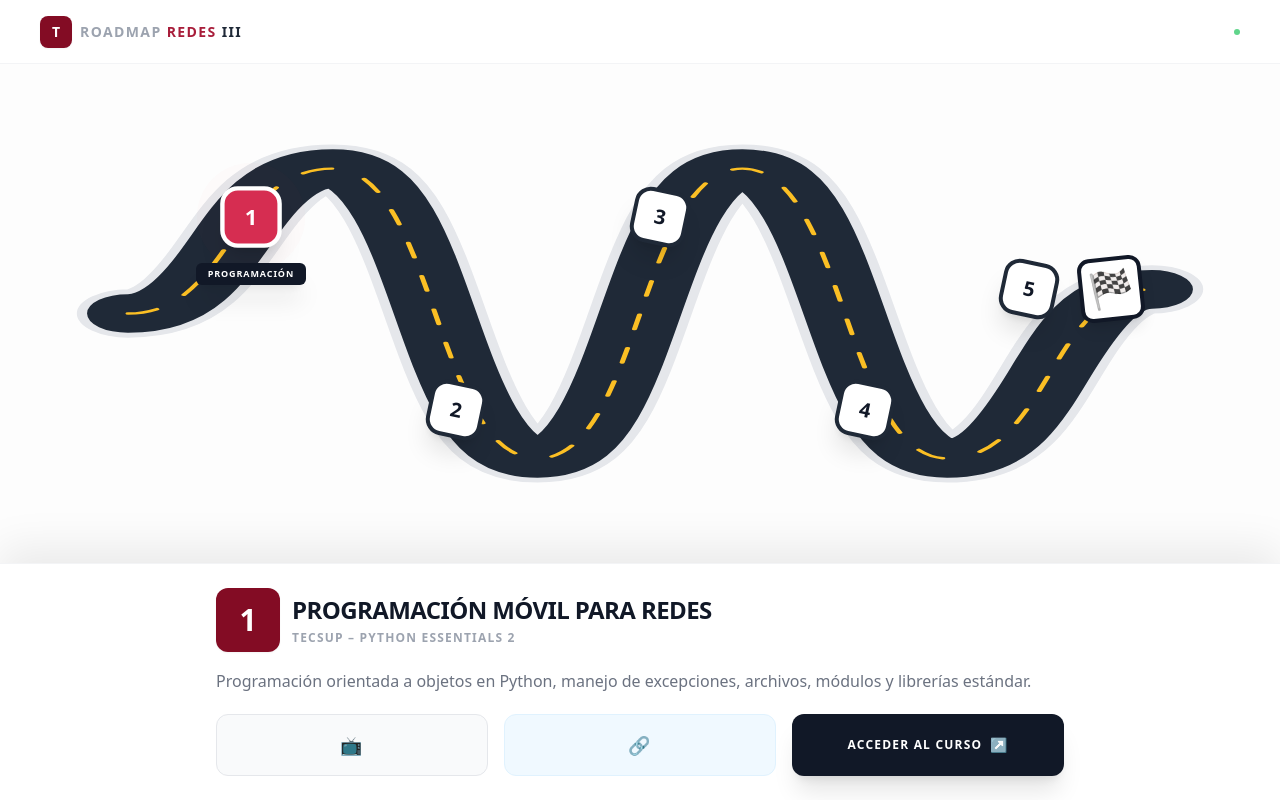
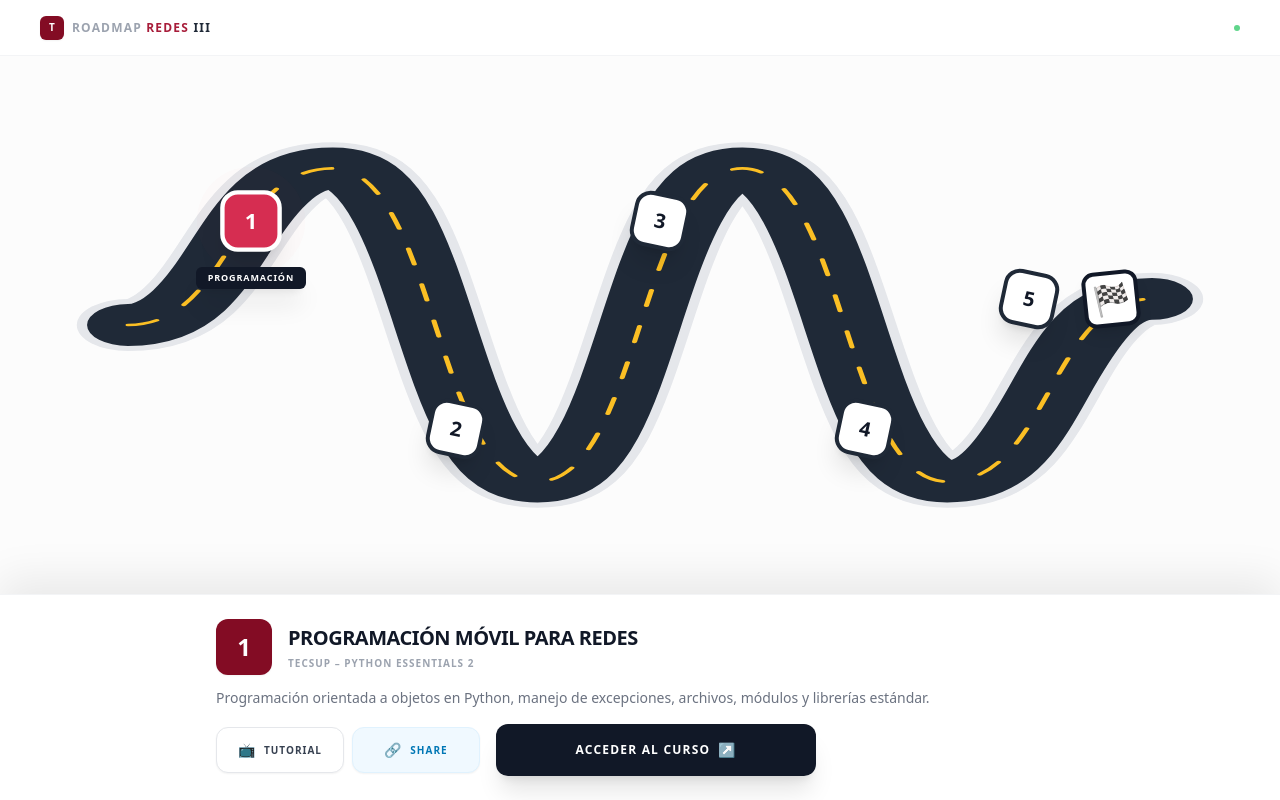
Before and after one commit to madelein-milagros/Ciclo-3---Redes, a React (Vite) app: page / in a window 1280 px wide. Built offline with nearby package versions, Linux system fonts and the light colour scheme.

Commit message:
feat: Improve roadmap UI and content
Update colors, course descriptions, and final mission details. Refactor component rendering for clarity and performance.

```diff
--- a/App.tsx
+++ b/App.tsx
@@ -1,6 +1,6 @@
 
 import React, { useState, useMemo, useEffect } from 'react';
-import { COURSES, CICLO_CHECKPOINT, COLORS } from './constants';
+import { COURSES, FINAL_MISSION, COLORS } from './constants';
 import CourseNode from './components/CourseNode';
 
 const App: React.FC = () => {
@@ -21,7 +21,6 @@ const App: React.FC = () => {
 
   const shareOnLinkedIn = () => {
     const careerTag = "Administración de Redes y Comunicaciones";
-    // Lógica para compartir en LinkedIn con formato solicitado
     const text = encodeURIComponent(`¡Módulo "${activeCourse.title}" completado en @Tecsup! 🚀 #${careerTag.replace(/\s+/g, '')} #Redes #Ciclo3`);
     const url = `https://www.linkedin.com/feed/?shareActive=true&text=${text}`;
     window.open(url, '_blank');
@@ -38,14 +37,14 @@ const App: React.FC = () => {
   const roadPath = "M 0 50 C 10 50, 10 20, 20 20 S 30 80, 40 80 S 50 20, 60 20 S 70 80, 80 80 S 90 45, 100 45";
 
   return (
-    <div className="h-screen bg-[#fcfcfc] overflow-hidden flex flex-col font-sans select-none text-gray-900">
+    <div className="h-screen bg-[#fafafa] overflow-hidden flex flex-col font-sans select-none text-gray-900">
       {/* Header Compacto */}
-      <header className="h-12 md:h-16 shrink-0 px-4 md:px-10 flex justify-between items-center bg-white border-b border-gray-100 z-40">
+      <header className="h-12 md:h-14 shrink-0 px-4 md:px-10 flex justify-between items-center bg-white border-b border-gray-100 z-40">
         <div className="flex items-center gap-2">
-          <div className="w-6 h-6 md:w-8 md:h-8 bg-[#830c24] rounded md:rounded-lg flex items-center justify-center shadow-sm">
-            <span className="text-white font-black text-[10px] md:text-sm">T</span>
+          <div className="w-6 h-6 bg-[#830c24] rounded-md flex items-center justify-center shadow-sm">
+            <span className="text-white font-black text-[10px]">T</span>
           </div>
-          <h1 className="text-[10px] md:text-sm font-black tracking-widest uppercase text-gray-400">
+          <h1 className="text-[10px] md:text-xs font-black tracking-widest uppercase text-gray-400">
             Roadmap <span className="text-[#a81d3a]">Redes</span> <span className="text-gray-800">III</span>
           </h1>
         </div>
@@ -54,8 +53,8 @@ const App: React.FC = () => {
         </div>
       </header>
 
-      {/* Área del Mapa */}
-      <main className="flex-grow relative flex items-center justify-center p-2 overflow-hidden bg-white/50">
+      {/* Área del Mapa Interactivo */}
+      <main className="flex-grow relative flex items-center justify-center p-2 overflow-hidden bg-white/30">
         <div className="absolute inset-0 opacity-[0.02] pointer-events-none"
              style={{ backgroundImage: 'radial-gradient(#000 0.5px, transparent 0.5px)', backgroundSize: '24px 24px' }}></div>
 
@@ -81,49 +80,54 @@ const App: React.FC = () => {
             style={{ left: '96%', top: '45%', transform: 'translate(-50%, -50%)' }}
             onClick={() => setShowFinalModal(true)}
           >
-            <div className="w-10 h-10 md:w-16 md:h-16 bg-white border-4 border-gray-900 rounded-xl flex items-center justify-center shadow-lg transform -rotate-6 transition-transform hover:rotate-0 hover:scale-110">
-              <span className="text-xl md:text-4xl">🏁</span>
+            <div className="w-10 h-10 md:w-14 md:h-14 bg-white border-4 border-gray-900 rounded-xl flex items-center justify-center shadow-lg transform -rotate-6 transition-transform hover:rotate-0 hover:scale-110">
+              <span className="text-xl md:text-3xl">🏁</span>
             </div>
           </div>
         </div>
       </main>
 
-      {/* Footer Optimizada: Diseño que "sube" la información para que sea visible en móviles */}
+      {/* Footer Optimizada */}
       <footer className="bg-white border-t border-gray-100 shadow-[0_-15px_40px_rgba(0,0,0,0.08)] z-50 shrink-0 pb-safe">
-        <div className="max-w-4xl mx-auto p-4 md:p-6 flex flex-col gap-3 md:gap-4">
+        <div className="max-w-4xl mx-auto p-4 md:p-6 flex flex-col gap-3">
 
-          <div className="flex gap-3 items-center">
-            <div className="shrink-0 w-10 h-10 md:w-16 md:h-16 bg-[#830c24] text-white rounded-xl flex items-center justify-center font-black text-lg md:text-3xl shadow-sm">
+          <div className="flex gap-4 items-center">
+            <div className="shrink-0 w-10 h-10 md:w-14 md:h-14 bg-[#830c24] text-white rounded-xl flex items-center justify-center font-black text-lg md:text-2xl shadow-sm">
               {activeCourse.id}
             </div>
             <div className="min-w-0 flex-grow">
-              <h2 className="text-sm md:text-2xl font-black text-gray-900 leading-none truncate uppercase tracking-tight">{activeCourse.title}</h2>
-              <p className="text-[8px] md:text-xs font-bold uppercase tracking-widest text-gray-400 truncate mt-1">{activeCourse.officialName}</p>
+              <h2 className="text-sm md:text-xl font-black text-gray-900 leading-none truncate uppercase tracking-tight">{activeCourse.title}</h2>
+              <p className="text-[8px] md:text-[10px] font-bold uppercase tracking-widest text-gray-400 truncate mt-1">{activeCourse.officialName}</p>
             </div>
           </div>
 
-          <p className="text-gray-500 text-[11px] md:text-base font-medium leading-tight md:leading-relaxed line-clamp-2 md:line-clamp-none">
+          <p className="text-gray-500 text-[11px] md:text-sm font-medium leading-tight md:leading-normal line-clamp-2">
             {activeCourse.description}
           </p>
 
-          <div className="grid grid-cols-4 md:grid-cols-3 gap-2 md:gap-4 mt-1">
-            <button
-              onClick={() => alert("Próximamente...")}
-              className="col-span-1 py-3 md:py-4 bg-gray-50 text-gray-700 rounded-xl font-bold text-[10px] md:text-xs uppercase tracking-widest border border-gray-200 flex items-center justify-center transition-all hover:bg-gray-100"
-            >
-              <span className="text-sm md:text-lg">📺</span>
-            </button>
-            <button
-              onClick={shareOnLinkedIn}
-              className="col-span-1 py-3 md:py-4 bg-[#f0f9ff] text-[#0077b5] rounded-xl font-bold text-[10px] md:text-xs uppercase tracking-widest border border-[#e0f2fe] flex items-center justify-center transition-all hover:bg-[#e0f2fe]"
-            >
-              <span className="text-sm md:text-lg">🔗</span>
-            </button>
+          {/* Botonera: Con max-w para que en laptop no se estire excesivamente */}
+          <div className="flex flex-col sm:flex-row gap-2 md:gap-4 mt-1 items-stretch sm:items-center max-w-full">
+            <div className="flex gap-2 w-full sm:w-auto">
+              <a
+                href="https://youtu.be/dQw4w9WgXcQ?si=YHkLxdTjHQ-IzVrd"
+                target="_blank"
+                rel="noopener noreferrer"
+                className="flex-1 sm:w-32 py-3 bg-white text-gray-700 rounded-xl font-bold text-[10px] uppercase tracking-widest border border-gray-200 flex items-center justify-center gap-2 hover:bg-gray-50 transition-colors shadow-sm"
+              >
+                <span className="text-sm">📺</span> <span className="hidden sm:inline">Tutorial</span>
+              </a>
+              <button
+                onClick={shareOnLinkedIn}
+                className="flex-1 sm:w-32 py-3 bg-[#f0f9ff] text-[#0077b5] rounded-xl font-bold text-[10px] uppercase tracking-widest border border-[#e0f2fe] flex items-center justify-center gap-2 hover:bg-[#e0f2fe] transition-colors shadow-sm"
+              >
+                <span className="text-sm">🔗</span> <span className="hidden sm:inline">Share</span>
+              </button>
+            </div>
             <a
               href={activeCourse.links[0].url}
               target="_blank"
               rel="noopener noreferrer"
-              className="col-span-2 md:col-span-1 py-3 md:py-4 bg-gray-900 text-white rounded-xl font-black text-[10px] md:text-xs uppercase tracking-widest shadow-xl flex items-center justify-center gap-2 hover:bg-black transition-all transform hover:-translate-y-1 active:scale-95"
+              className="w-full sm:max-w-xs py-3 md:py-4 bg-gray-900 text-white rounded-xl font-black text-[10px] md:text-xs uppercase tracking-widest shadow-xl flex items-center justify-center gap-2 hover:bg-black transition-all transform hover:-translate-y-1 active:scale-95"
             >
               Acceder al Curso <span className="text-xs md:text-sm">↗</span>
             </a>
@@ -131,24 +135,24 @@ const App: React.FC = () => {
         </div>
       </footer>
 
-      {/* Modal Desafío Final */}
+      {/* Modal Misión Final */}
       {showFinalModal && (
         <div className="fixed inset-0 z-[100] flex items-end sm:items-center justify-center">
           <div className="absolute inset-0 bg-gray-900/70 backdrop-blur-[4px]" onClick={() => setShowFinalModal(false)}></div>
           <div className="relative bg-white w-full max-w-md rounded-t-3xl sm:rounded-3xl shadow-2xl overflow-hidden animate-slide-up sm:m-4">
-            <div className="bg-[#830c24] p-5 md:p-8 text-center text-white">
-               <div className="w-16 h-16 bg-white/10 rounded-full flex items-center justify-center mx-auto mb-4 border border-white/20">
-                  <span className="text-4xl">🏆</span>
+            <div className="bg-[#830c24] p-6 text-center text-white">
+               <div className="w-14 h-14 bg-white/10 rounded-full flex items-center justify-center mx-auto mb-4 border border-white/20">
+                  <span className="text-3xl">🏆</span>
                </div>
-               <h3 className="text-xl md:text-2xl font-black uppercase tracking-tight">{CICLO_CHECKPOINT.title}</h3>
+               <h3 className="text-lg md:text-xl font-black uppercase tracking-tight">{FINAL_MISSION.title}</h3>
             </div>
-            <div className="p-6 md:p-10">
-               <p className="text-gray-700 text-sm md:text-lg font-bold text-center leading-relaxed mb-8 italic bg-gray-50 p-6 rounded-2xl border border-gray-100 shadow-inner">
-                 "{CICLO_CHECKPOINT.content}"
+            <div className="p-6 md:p-8">
+               <p className="text-gray-700 text-sm md:text-base font-bold text-center leading-relaxed mb-6 italic bg-gray-50 p-6 rounded-2xl border border-gray-100">
+                 "{FINAL_MISSION.content}"
                </p>
                <button
                 onClick={() => setShowFinalModal(false)}
-                className="w-full py-4 bg-gray-900 text-white rounded-2xl font-black text-xs md:text-sm uppercase tracking-widest shadow-lg hover:bg-black transition-all transform active:scale-95"
+                className="w-full py-4 bg-gray-900 text-white rounded-2xl font-black text-xs uppercase tracking-widest shadow-lg hover:bg-black transition-all"
                >
                  Aceptar Misión
                </button>
@@ -160,7 +164,7 @@ const App: React.FC = () => {
       <style>{`
         .animate-slide-up { animation: slide-up 0.3s cubic-bezier(0.16, 1, 0.3, 1); }
         @keyframes slide-up { from { transform: translateY(100%); } to { transform: translateY(0); } }
-        .pb-safe { padding-bottom: env(safe-area-inset-bottom, 1.5rem); }
+        .pb-safe { padding-bottom: env(safe-area-inset-bottom, 1.2rem); }
         @media (max-width: 640px) {
           .h-screen { height: -webkit-fill-available; }
         }
--- a/constants.ts
+++ b/constants.ts
@@ -2,7 +2,6 @@
 import { Course, Checkpoint } from './types';
 
 export const COLORS = {
-  // Versiones más claras y vibrantes de los rojos originales
   COURSE_START: '#a81d3a',
   COURSE_END: '#830c24',
   CHECKPOINT_START: '#c41e45',
@@ -33,10 +32,6 @@ export const COURSES: Course[] = [
       {
         label: "Ver curso en Cisco NetAcad",
         url: "https://www.netacad.com/courses/fundamentos-de-linux?courseLang=es-XL&instance_id=2924e557-a2f0-4a87-826e-cda20c0e5e6e"
-      },
-      {
-        label: "Ver curso en NetDevGroup",
-        url: "https://www.netdevgroup.com/online/courses/open-source/linux-essentials"
       }
     ],
     description: "Comandos básicos de Linux, gestión de usuarios, permisos, procesos y administración del sistema.",
@@ -83,7 +78,7 @@ export const COURSES: Course[] = [
   }
 ];
 
-export const CICLO_CHECKPOINT: Checkpoint = {
-  title: "Misión Final del Ciclo III",
-  content: "Implementa una red con enrutamiento dinámico (OSPF) en Packet Tracer, configura servidores Linux y escribe un script en Python que monitoree el estado de los dispositivos de red."
+export const FINAL_MISSION: Checkpoint = {
+  title: "Misión Final: Integración de Redes",
+  content: "Implementa una red corporativa con OSPF, servidores Linux administrados por consola y scripts de automatización en Python."
 };
```
